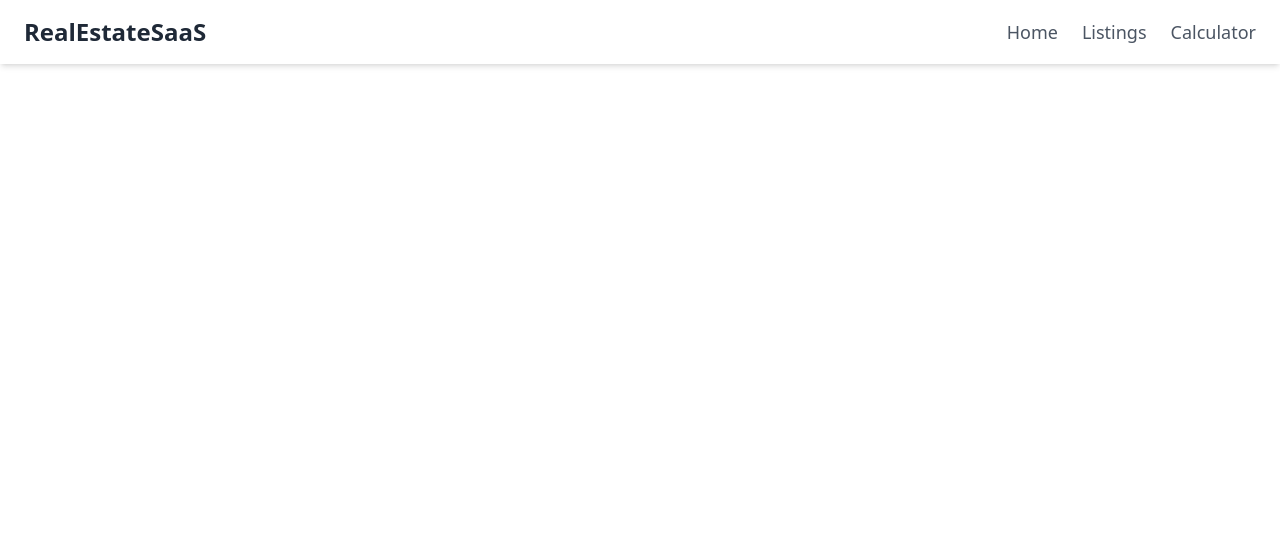
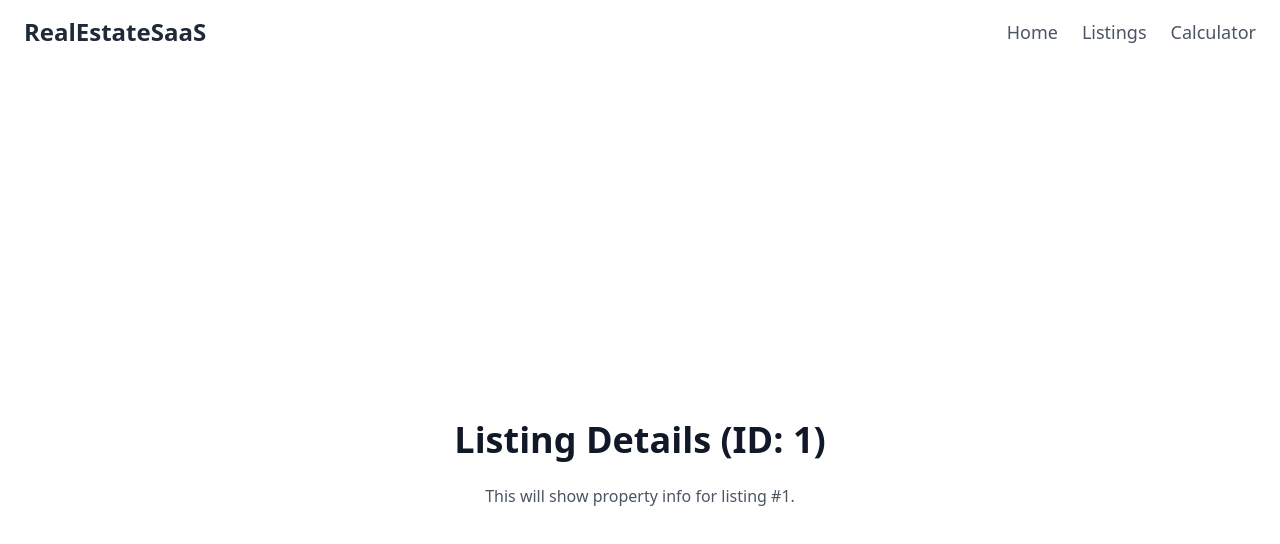
Before and after one commit to Penace/RealEstateSaas, a React (Vite) app in the folder frontend/: page /listings/1 in a window 1280 px wide. Shown: the top 544 px of the page. Built offline with nearby package versions, Linux system fonts and the light colour scheme.

Commit message:
Add dynamic ListingDetail route for individual listings

```diff
--- a/frontend/src/App.jsx
+++ b/frontend/src/App.jsx
@@ -3,6 +3,7 @@ import { BrowserRouter as Router, Routes, Route } from "react-router-dom";
 import Navbar from "./components/Navbar";
 import Home from "./pages/Home";
 import Listings from "./pages/Listings";
+import ListingDetail from "./pages/ListingDetail";
 
 function App() {
   return (
@@ -11,6 +12,7 @@ function App() {
       <Routes>
         <Route path="/" element={<Home />} />
         <Route path="/listings" element={<Listings />} />
+        <Route path="/listings/:id" element={<ListingDetail />} />
       </Routes>
     </Router>
   );
--- a/frontend/src/pages/Home.jsx
+++ b/frontend/src/pages/Home.jsx
@@ -131,6 +131,7 @@ export default function Home() {
       <div id="listings">
         <PropertyShowcase
           image={house1}
+          url="/listings/modernluxuryvilla"
           title="Modern Luxury Villa"
           description="5 bedrooms · Private Pool · Panoramic Views"
         />
--- /dev/null
+++ b/frontend/src/pages/ListingDetail.jsx
@@ -0,0 +1,16 @@
+import { useParams } from "react-router-dom";
+
+export default function ListingDetail() {
+  const { id } = useParams();
+
+  return (
+    <div className="min-h-screen bg-white flex flex-col items-center justify-center p-10">
+      <h1 className="text-4xl font-bold text-gray-900">
+        Listing Details (ID: {id})
+      </h1>
+      <p className="mt-6 text-gray-600">
+        This will show property info for listing #{id}.
+      </p>
+    </div>
+  );
+}
```
